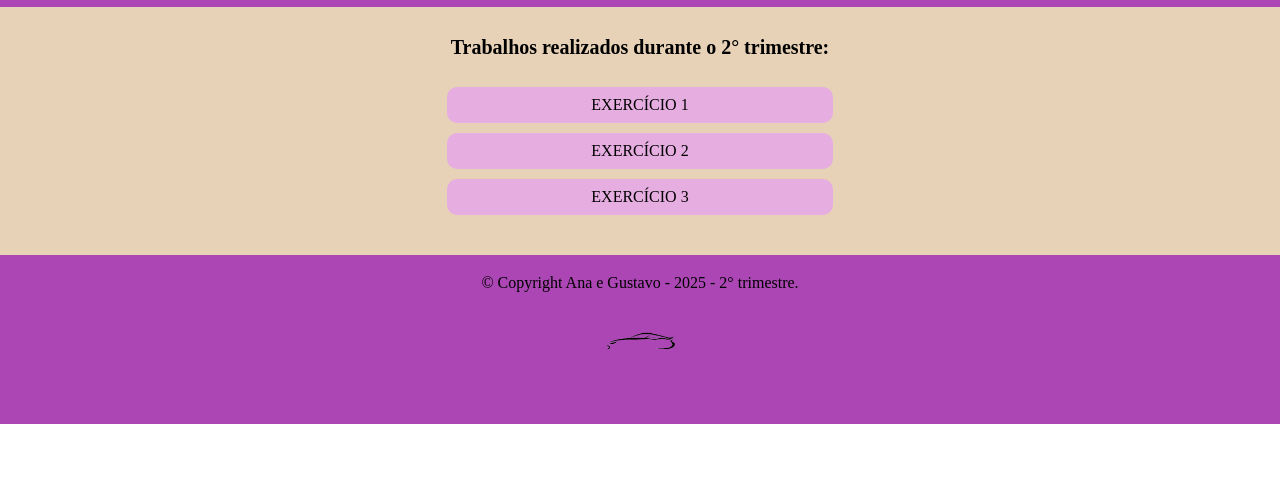
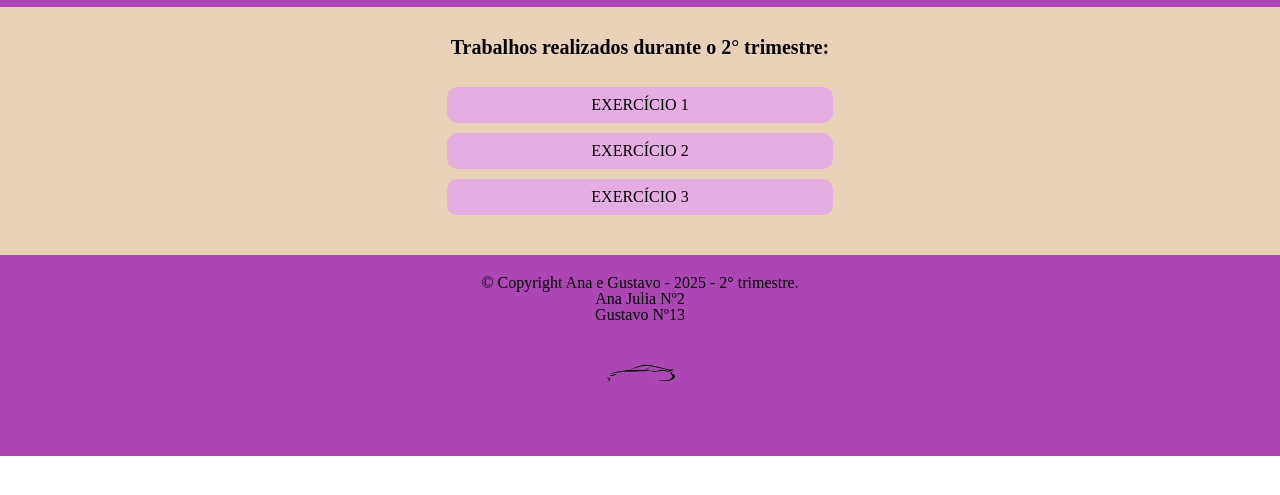
Before and after one commit to anajuliaceag/portifolio1, a plain HTML site: page index.html in a window 1280 px wide. Shown: the part 83-578 px from the top of the page. Drawn offline with Linux system fonts and the light colour scheme.

Commit message:
Add files via upload

```diff
--- a/index.html
+++ b/index.html
@@ -3,7 +3,7 @@
 <head>
     <meta charset="UTF-8">
     <meta name="viewport" content="width=device-width, initial-scale=1.0">
-    <title>Portifólio da Raquel e Millena</title>
+    <title>Portifólio da Ana e Gustavo</title>
     <link rel="stylesheet" href="reset.css">
     <link rel="stylesheet" href="style.css">
 </head>
@@ -22,6 +22,8 @@
     </main>
     <footer>
         <p>&copy; Copyright Ana e Gustavo - 2025 - 2° trimestre.</p>
+        <P> Ana Julia Nº2 </P>
+        <p> Gustavo Nº13</p>
         <img src="carrosilhueta1-removebg-preview.png" alt="carro">
     </footer>
 </body>
```
